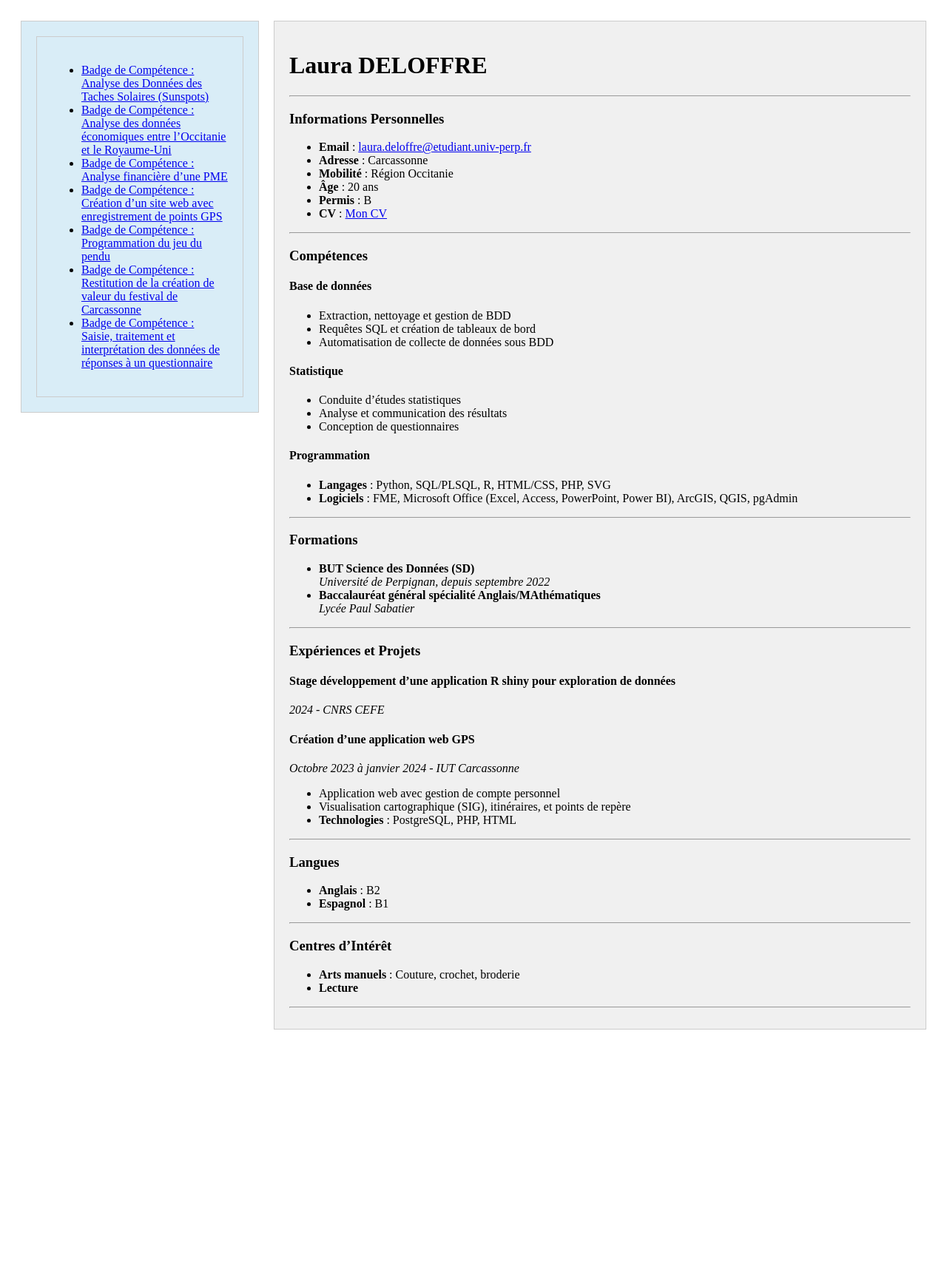
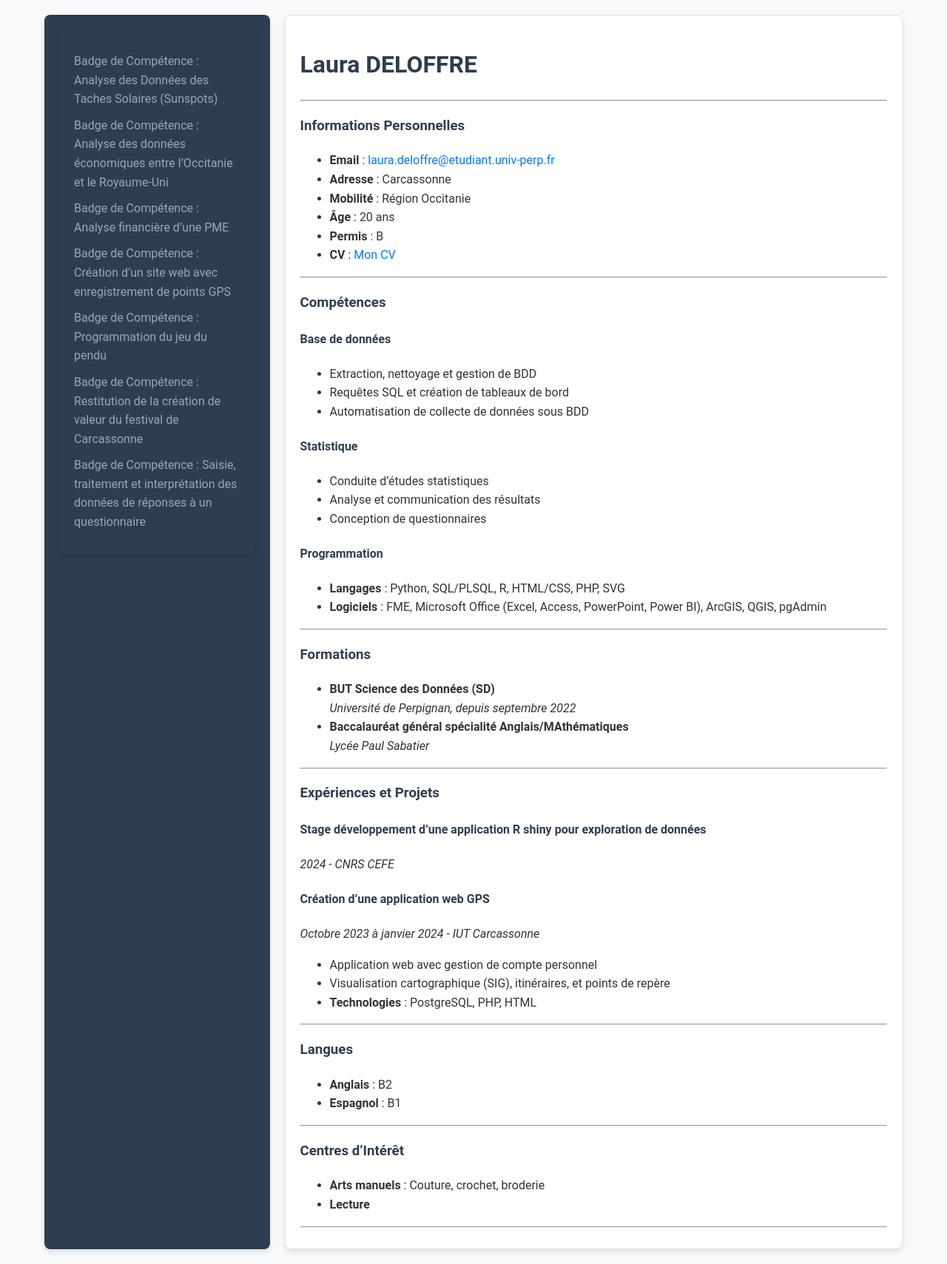
Before and after one commit to lauradelo/lauradelo.github.io, a Jekyll site: the page built from index.md, in a window 1280 px wide. Shown: the whole page at 74% size. Built offline with Jekyll 4.4.1, drawn with Linux system fonts in a browser that asks for light colours; before the commit the page ends 1420 px from its top, so only the background shows below that.

Commit message:
Update style.css

```diff
--- a/assets/css/style.css
+++ b/assets/css/style.css
@@ -1,36 +1,126 @@
+/* Palette de couleurs */
+:root {
+  --background: #f8f9fa;
+  --sidebar-bg: #2d3e50;
+  --sidebar-text: #ffffff;
+  --sidebar-link: #9aa7b7;
+  --sidebar-link-hover: #ffffff;
+  --content-bg: #ffffff;
+  --content-text: #333333;
+  --heading-color: #2c3e50;
+  --link-color: #007bff;
+  --link-hover: #0056b3;
+  --border-color: #e1e4e8;
+}
+
+/* Corps du site */
+body {
+  font-family: 'Roboto', Arial, sans-serif;
+  line-height: 1.6;
+  margin: 0;
+  padding: 0;
+  background-color: var(--background);
+  color: var(--content-text);
+}
+
 /* Conteneur principal */
 .container {
-  display: flex; /* Active Flexbox */
-  flex-direction: row; /* Aligne les éléments horizontalement */
-  justify-content: space-between; /* Sépare les éléments avec un espace */
-  align-items: flex-start; /* Aligne les éléments au sommet */
-  gap: 20px; /* Espace entre la sidebar et le contenu principal */
-  padding: 20px; /* Optionnel : ajout d'espacement */
+  display: flex;
+  flex-direction: row;
+  gap: 20px;
+  max-width: 1200px;
+  margin: 0 auto;
+  padding: 20px;
+  box-sizing: border-box;
 }
 
 /* Sidebar */
 .sidebar {
-  flex: 1; /* Sidebar occupe une partie de l'espace */
-  background-color: #d9edf7; /* Couleur de fond pour test */
+  flex: 1;
+  background-color: var(--sidebar-bg);
+  color: var(--sidebar-text);
   padding: 20px;
-  border: 1px solid #ccc; /* Bordure pour test */
+  border-radius: 8px;
+  box-shadow: 0 4px 6px rgba(0, 0, 0, 0.1);
+}
+
+.sidebar ul {
+  list-style: none;
+  padding: 0;
+  margin: 0;
+}
+
+.sidebar li {
+  margin: 10px 0;
+}
+
+.sidebar a {
+  color: var(--sidebar-link);
+  text-decoration: none;
+  font-size: 1rem;
+}
+
+.sidebar a:hover {
+  color: var(--sidebar-link-hover);
 }
 
 /* Contenu principal */
 .content {
-  flex: 3; /* Prend plus d'espace que la sidebar */
-  background-color: #f0f0f0; /* Couleur de fond pour test */
+  flex: 3;
+  background-color: var(--content-bg);
   padding: 20px;
-  border: 1px solid #ccc; /* Bordure pour test */
+  border-radius: 8px;
+  border: 1px solid var(--border-color);
+  box-shadow: 0 4px 6px rgba(0, 0, 0, 0.1);
 }
 
-/* Responsiveness */
+/* Typographie */
+h1, h2, h3, h4, h5, h6 {
+  color: var(--heading-color);
+  font-weight: 700;
+}
+
+a {
+  color: var(--link-color);
+  text-decoration: none;
+}
+
+a:hover {
+  color: var(--link-hover);
+  text-decoration: underline;
+}
+
+/* Tables */
+table {
+  width: 100%;
+  border-collapse: collapse;
+  margin: 20px 0;
+}
+
+th, td {
+  border: 1px solid var(--border-color);
+  padding: 10px;
+  text-align: left;
+}
+
+th {
+  background-color: var(--sidebar-bg);
+  color: var(--sidebar-text);
+}
+
+/* Code blocks */
+pre, code {
+  background-color: #f3f4f6;
+  padding: 10px;
+  border-radius: 5px;
+  font-family: 'Courier New', Courier, monospace;
+  font-size: 0.95rem;
+  overflow-x: auto;
+}
+
+/* Responsive design */
 @media (max-width: 768px) {
   .container {
-    flex-direction: column; /* Empile la sidebar et le contenu verticalement */
-  }
-
-  .sidebar {
-    margin-bottom: 20px; /* Espace entre la sidebar et le contenu */
+    flex-direction: column;
   }
 }
```
